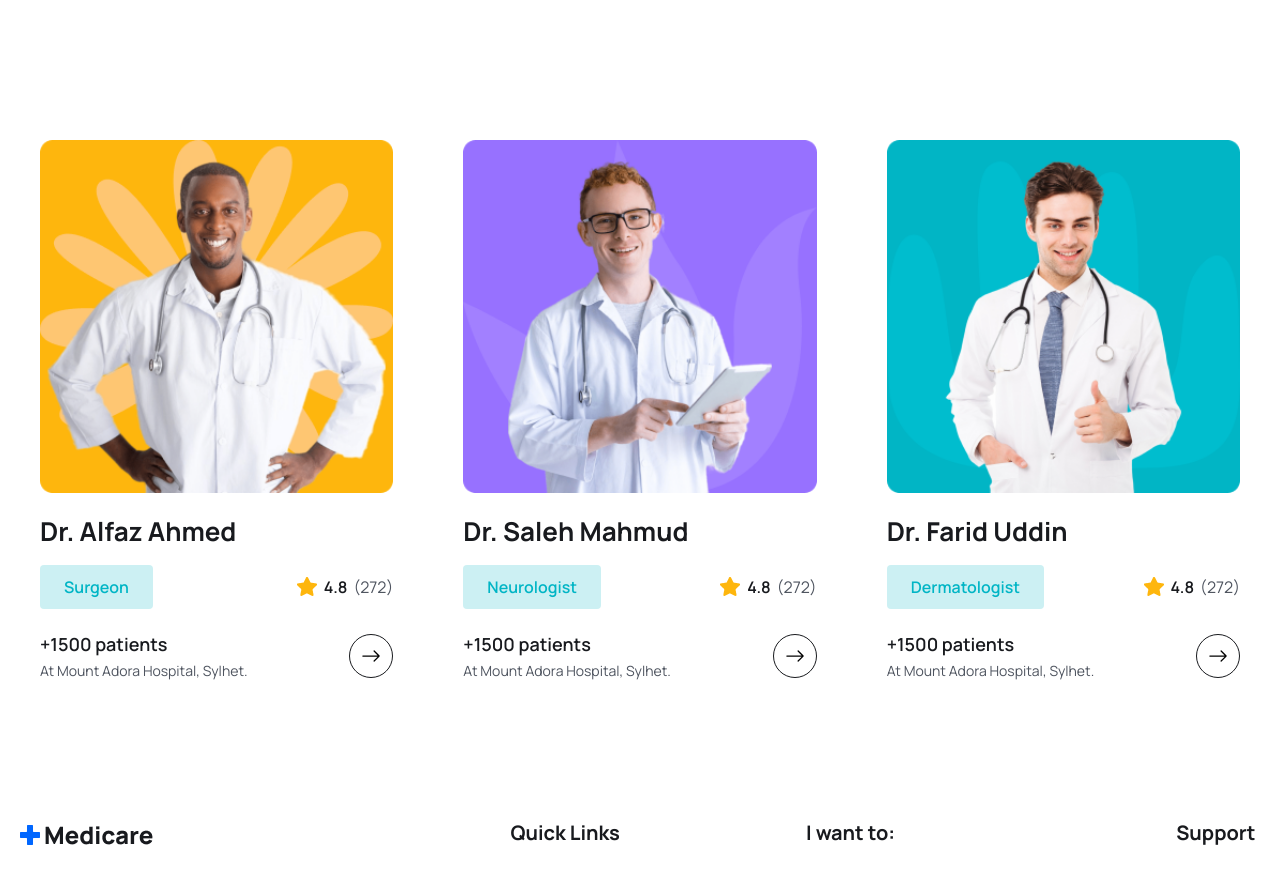
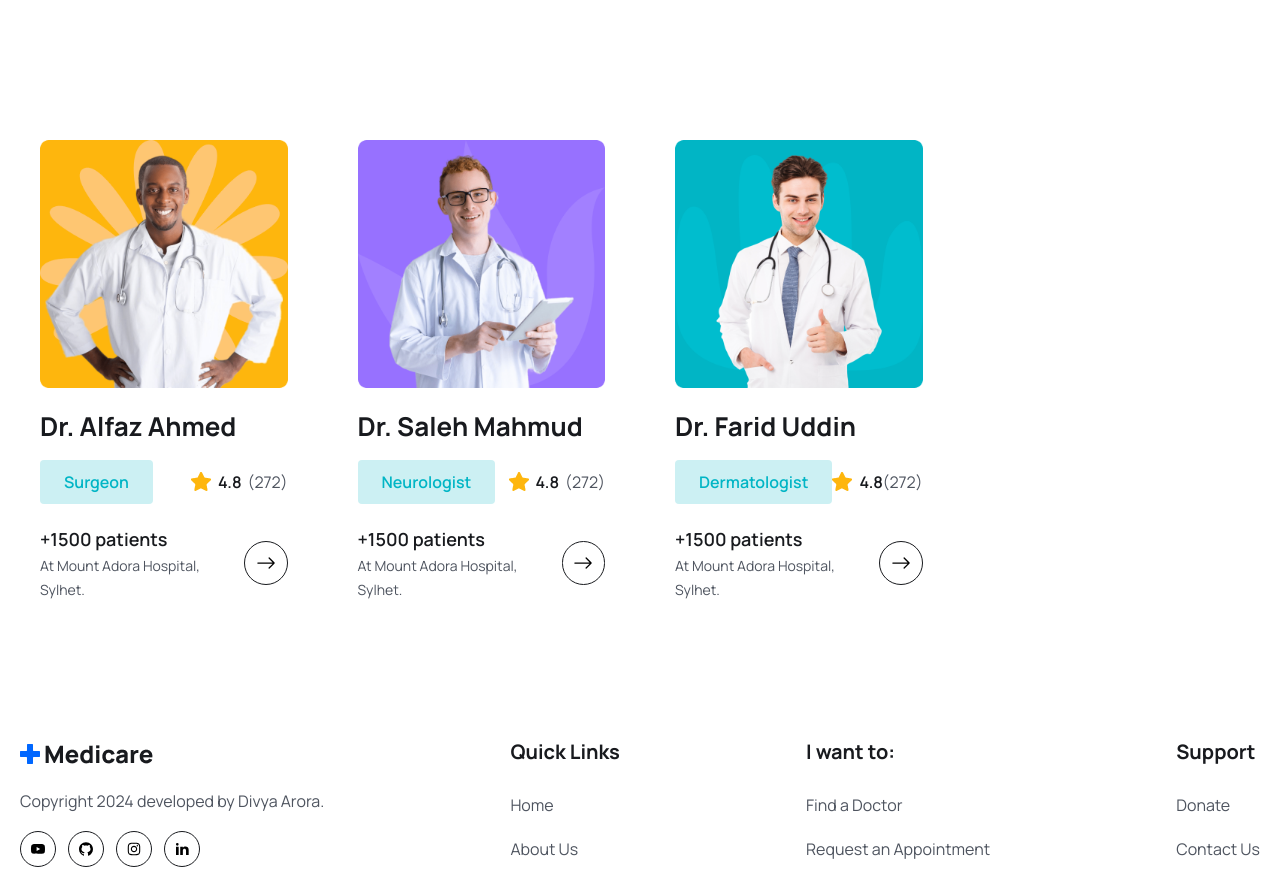
Before and after one commit to aroraadivya/Mern-Stack-Medicare, a React (Vite) app in the folder frontend/: page /doctors in a window 1280 px wide. Shown: the part 400-1274 px from the top of the page. Built offline with nearby package versions, Linux system fonts and the light colour scheme.

Commit message:
"Updated grid-cols class in Doctors component to include lg:grid-cols-4"

```diff
--- a/frontend/src/pages/Doctors/Doctors.jsx
+++ b/frontend/src/pages/Doctors/Doctors.jsx
@@ -19,7 +19,7 @@ const Doctors = () => {
 
             <section>
                 <div className='container'>
-                    <div className='grid grid-cols-1 sm:grid-cols-2 md:grid-cols-3 gap-5 lg:gap-[30px] mt-[30px] lg:mt-[55px]'>
+                    <div className='grid grid-cols-1 sm:grid-cols-2 md:grid-cols-3 lg:grid-cols-4 gap-5 lg:gap-[30px] mt-[30px] lg:mt-[55px]'>
                         {doctors.map((doctor) => <DoctorCard key={doctor.id} doctor={doctor} />)}
                     </div>
                 </div>
```
